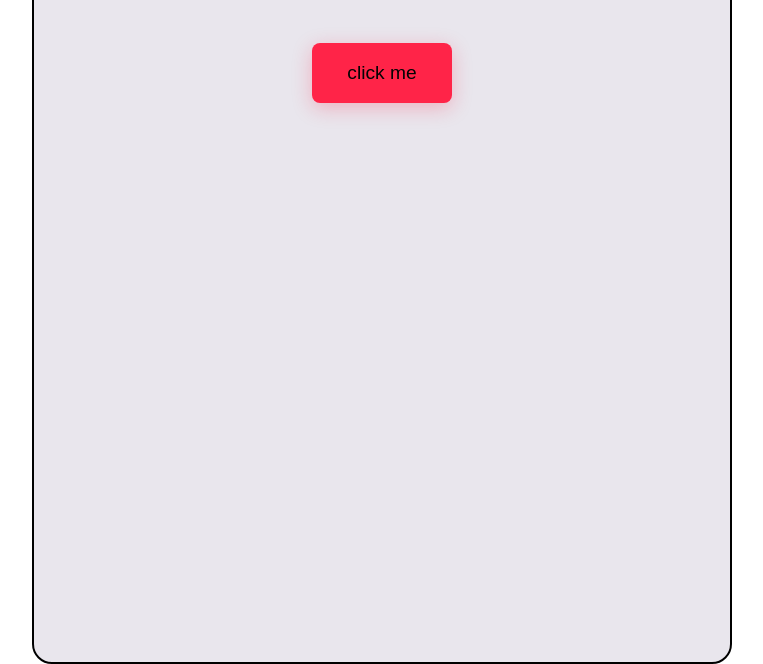
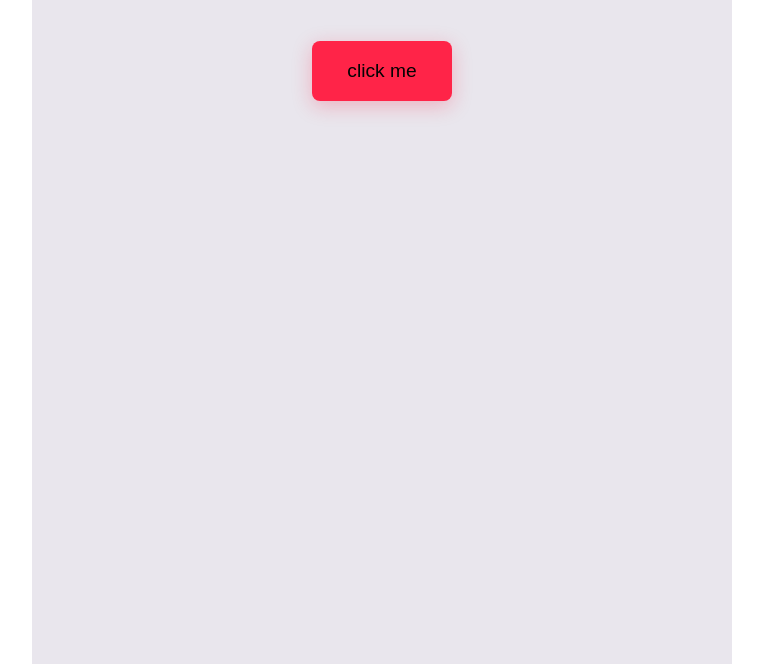
Before and after one commit to lincoln1883/Mixed-messages, a plain HTML site: page index.html in a window 1280 px wide. Shown: the part 136-800 px from the top of the page, without its empty margins (258-1021 px from the left). Drawn offline with Linux system fonts and the light colour scheme.

Commit message:
Removed the border & border-radius.

```diff
--- a/index.css
+++ b/index.css
@@ -18,9 +18,9 @@ body {
   background-color: #a69bb63f;
   margin-top: 10px 2px;
   padding: 2rem;
-  border-radius: 20px;
+/*   border-radius: 20px; */
   overflow: hidden;
-  border: 2px solid black;
+/*   border: 2px solid black; */
 }
 #fortune {
   margin: 1.5rem;
```
